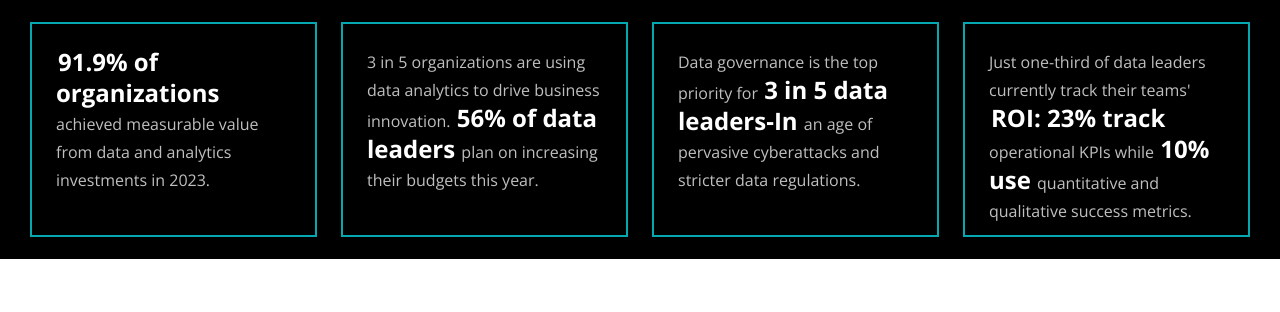
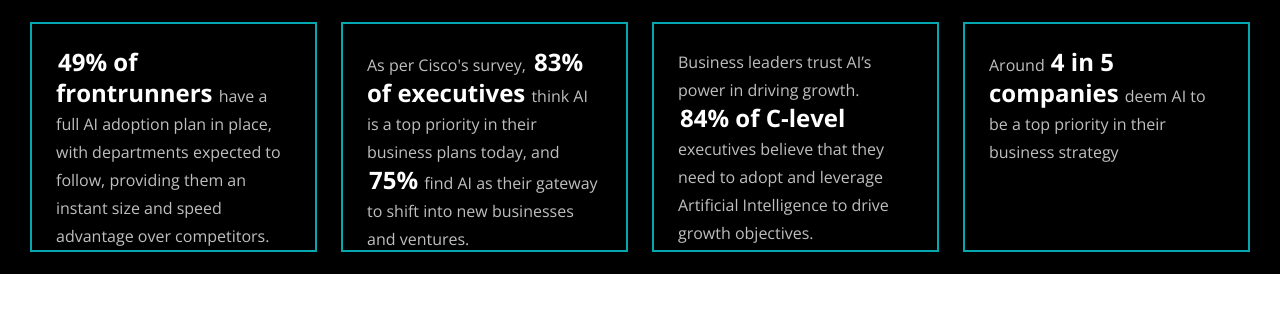
Before and after one commit to amitpandey0107/shodat-website, a Next.js app: page /ai-innovation/box/box in a window 1280 px wide. Shown: the top 312 px of the page. Built offline with nearby package versions, Linux system fonts and the light colour scheme.

Commit message:
AI Pages - text and content changes as per doc provioded

```diff
--- a/src/pages/ai-innovation/box/box.module.css
+++ b/src/pages/ai-innovation/box/box.module.css
@@ -6,7 +6,7 @@
 
 .blackBox .phraseBox {
     border: 2px solid #05A7B1;
-    height: 215px;
+    height: 230px;
     padding: 24px;
 }
 
@@ -14,7 +14,6 @@
     font-weight: normal;
     color: rgba(255, 255, 255, 0.75);
     line-height: 28px;
-    margin-bottom: 25px;
 }
 
 .blackBox .phraseBox h4 span {
--- a/src/pages/ai-innovation/box/box.tsx
+++ b/src/pages/ai-innovation/box/box.tsx
@@ -11,22 +11,23 @@ export default function Box() {
                 <div className="row">
                     <div className="col-sm-6 col-md-6 col-lg-3">
                         <div className={`${styles.phraseBox}`}>
-                            <h4><span>91.9% of organizations</span> achieved measurable value from data and analytics investments in 2023.</h4>
+                            <h4><span>49% of frontrunners</span> have a full AI adoption plan in place, with departments expected to follow, providing them an instant size and speed advantage over competitors.</h4>
                         </div>
                     </div>
                     <div className="col-sm-6 col-md-6 col-lg-3">
                         <div className={`${styles.phraseBox}`}>
-                            <h4>3 in 5 organizations are using data analytics to drive business innovation. <span>56% of data leaders</span> plan on increasing their budgets this year.</h4>
+                            <h4>As per Cisco&apos;s survey,<span> 83% of executives</span> think AI is a top priority in their business plans today, and <span>75%</span> find AI as their gateway to shift into new businesses and ventures.
+                            </h4>
                         </div>
                     </div>
                     <div className="col-sm-6 col-md-6 col-lg-3">
                         <div className={`${styles.phraseBox}`}>
-                            <h4>Data governance is the top priority for <span>3 in 5 data leaders-In</span> an age of pervasive cyberattacks and stricter data regulations.</h4>
+                            <h4>Business leaders trust AI’s power in driving growth. <span>84% of C-level</span> executives believe that they need to adopt and leverage Artificial Intelligence to drive growth objectives.</h4>
                         </div>
                     </div>
                     <div className="col-sm-6 col-md-6 col-lg-3">
                         <div className={`${styles.phraseBox}`}>
-                            <h4>Just one-third of data leaders currently track their teams&apos; <span>ROI: 23% track</span> operational KPIs while <span>10% use</span> quantitative and qualitative success metrics.</h4>
+                            <h4>Around <span>4 in 5 companies</span> deem AI to be a top priority in their business strategy</h4>
                         </div>
                     </div>
                 </div>
--- a/src/pages/ai-innovation/businessIntelligence/businessIntelligence.tsx
+++ b/src/pages/ai-innovation/businessIntelligence/businessIntelligence.tsx
@@ -11,7 +11,7 @@ export default function BusinessIntelligence() {
                         <div className="col-sm-12">
                             <div className={`${styles.titleCenter}`}>
                                 <h1 className={`${styles.titleUnderline}`}>Our AI Expertise</h1>
-                                <p>At the core of our AI innovation strategy is driven by a deep <br /> understanding of diverse technologies and industry-specific needs.</p>
+                                <p>At the core of our AI innovation strategy is driven by a <br/> deep understanding of diverse technologies and industry-specific needs. </p>
                             </div>
                         </div>
                     </div>
--- a/src/pages/ai-innovation/explainable/explainable.tsx
+++ b/src/pages/ai-innovation/explainable/explainable.tsx
@@ -56,7 +56,8 @@ export default function Explainable() {
                                                 />
                                             </div>
                                             <h6>Supply Chain Optimization</h6>
-                                            <p>Streamline operations and improve supply chain efficiency with data-driven insights.</p>
+                                            <p>Streamline operations and improve supply chain efficiency with data-driven insights.
+                                            </p>
                                         </div>
                                     </div>
                                 </div>
--- a/src/pages/ai-innovation/index.tsx
+++ b/src/pages/ai-innovation/index.tsx
@@ -17,7 +17,7 @@ import FooterVersionSecond from "../footerv2";
 export default function AiInovation() {
 
     const data1 = {
-        title: "Vision AI Advanced Image Recognition and Inspection",
+        title: "Vision AI : Advanced Image Recognition and Inspection",
         subTitle: "Our Vision AI capabilities",
         intro: "Offer advanced image recognition capabilities, enabling businesses to perform detailed inspections and quality checks. This system is ideal for industries where precise image analysis is crucial, such as manufacturing and healthcare.",
         feat: [
--- a/src/pages/ai-innovation/introduction/introduction.tsx
+++ b/src/pages/ai-innovation/introduction/introduction.tsx
@@ -33,9 +33,9 @@ export default function Introduction() {
                     <div className="col-sm-12 col-md-6 col-lg-7">
                         <div className={`${styles.sectionContent}`}>
                             <h1>AI Innovation at Shodat Inc.</h1>
-                            <h3>Lorem Ipsum is simply dummy text of the printing and typesetting industry.</h3>
-                            <p>At Shodat Inc. we harness the power of Vision AI and GenAI to drive innovation across various industries like Automotive , Manufacturing, Oil & Gas, Supply Chain and Logistics industries. </p>
-                            <p>Our commitment to AI innovation is transforming industries and driving new levels of efficiency, accuracy, and growth. </p>
+                            {/* <h3>Lorem Ipsum is simply dummy text of the printing and typesetting industry.</h3> */}
+                            <p>At Shodat Inc. we harness the power of Vision AI and GenAI  to drive innovation across various industries like Automotive , Manufacturing, Oil & Gas, Supply Chain and Logistics industries. </p>
+                            <p>commitment to AI innovation is transforming industries and driving new levels of efficiency, accuracy, and growth. </p>
                             <p>With our cutting-edge solutions, we harness the power of artificial intelligence to deliver unparalleled insights and capabilities that propel your business into the future.</p>
                         </div>
                     </div>
--- a/src/pages/ai-innovation/shodatXDI/shodatXDI.tsx
+++ b/src/pages/ai-innovation/shodatXDI/shodatXDI.tsx
@@ -20,7 +20,7 @@ export default function ShodatXDI() {
                                             </Accordion.Header>
                                             <Accordion.Body>
                                                 <div className={`${styles.accBody}`}>
-                                                    <p>Shodat XDI is our flagship defect detection system, leveraging advanced computer vision to identify even the most minute defects that are often missed by the human eye. Whether it&apos;s fine crack detection in manufacturing or quality control in production lines, Shodat XDI ensures the highest standards of product integrity.</p>
+                                                    <p><strong>Shodat XDI</strong> is our flagship defect detection system, leveraging advanced computer vision to identify even the most minute defects that are often missed by the human eye. Whether it&apos;s fine crack detection in manufacturing or quality control in production lines, Shodat XDI ensures the highest standards of product integrity.</p>
                                                     <div className={`${styles.keyFeature}`}>
                                                         <div className={`${styles.featTitle}`}>Key Benefits:</div>
                                                         <div className={`${styles.keyFeatureWrapper}`}>
```
Also changed, not shown: src/pages/ai-innovation/aisection/ai.tsx (+6 -5 lines), src/pages/ai-innovation/businessIntelligence/accordian.tsx (+4 -4 lines).
